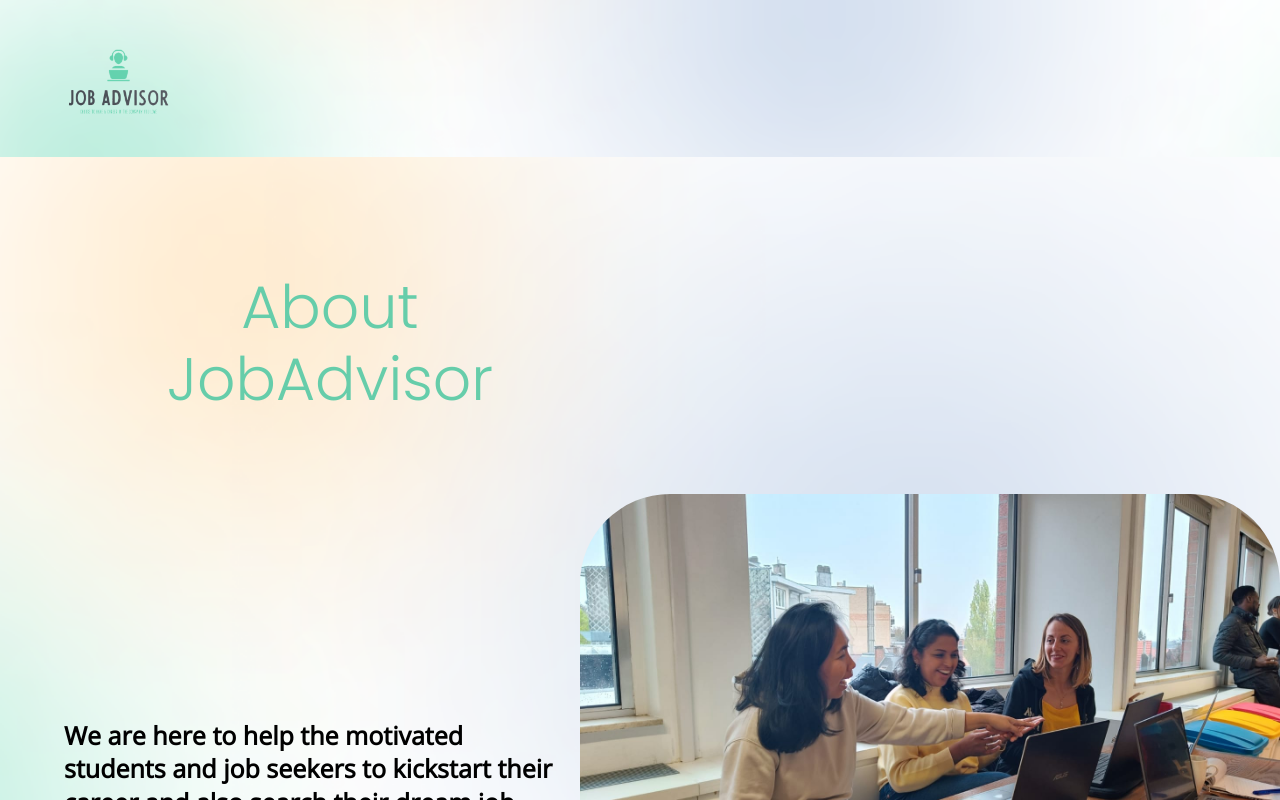
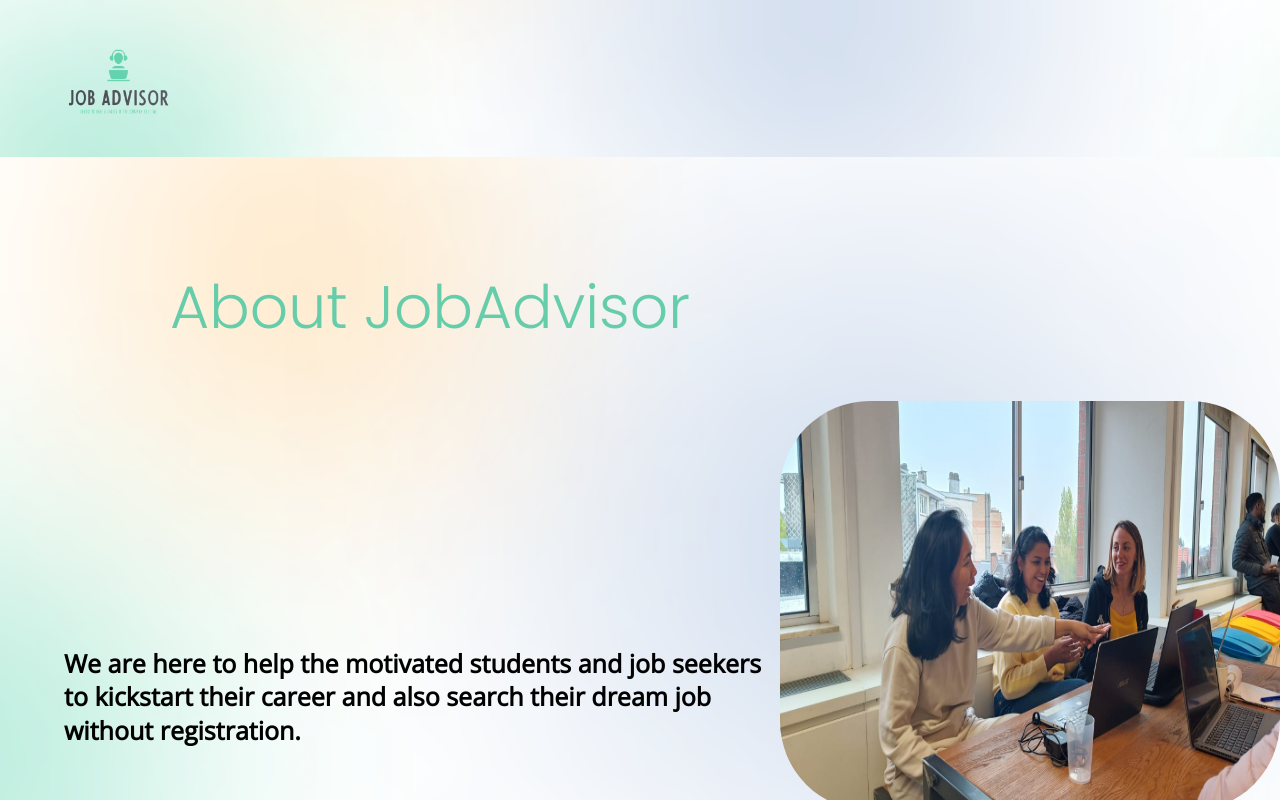
Before and after one commit to Job-Advisor-project/FrontEnd, a React (Create React App) app in the folder react/: page /aboutUs in a window 1280 px wide. Shown: the top 800 px of the page. Built offline with nearby package versions, Linux system fonts and the light colour scheme.

Commit message:
width of the picture updated

```diff
--- a/react/src/components/footer/About.jsx
+++ b/react/src/components/footer/About.jsx
@@ -90,11 +90,11 @@ export default function About() {
           </Grid>
         </div>
       </div>
-      <Grid item md={5} lg={12}>
+      <Grid item md={5} lg={4} sx={{ mb: 5 }}>
         <img
           src="../../assets/workpicture1.png"
           alt="Team"
-          style={{ width: "700px", height: "410px", borderRadius: "90px" }}
+          style={{ width: "500px", height: "410px", borderRadius: "90px" }}
         />
       </Grid>
     </Box>
```
